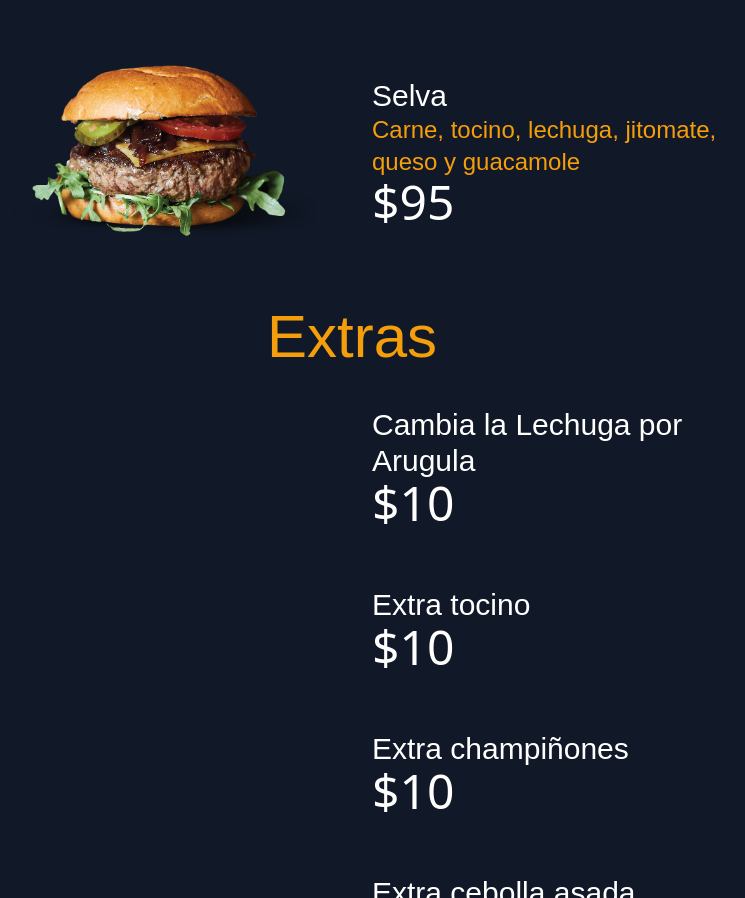
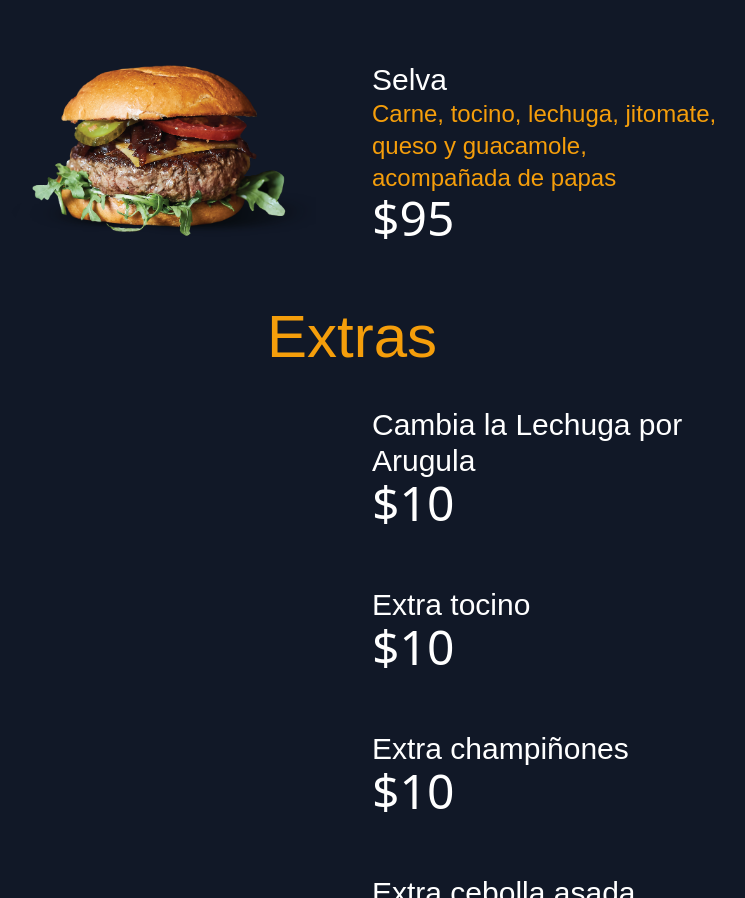
Before and after one commit to lerak/senorburger, a Gatsby site: page /menu in a window 1280 px wide. Shown: the part 2290-3188 px from the top of the page, without its empty margins (288-1033 px from the left). Built offline with nearby package versions, Linux system fonts and the light colour scheme; Gatsby itself is replaced by a stand-in of ours; a web font is replaced by a local one.

```diff
--- a/src/pages/menu.js
+++ b/src/pages/menu.js
@@ -24,7 +24,7 @@
           <Card image={burger} title="Ocean Burger" description="Carne, tocino, lechuga, jitomate, cebolla asada y queso azul, acompañada de papas" price="100"/>
           <Card image={burger} title="De La Casa" description="Carne, tocino, lechuga, jitomate, queso, champiñones y piña, acompañada de papas" price="95"/>
           <Card image={burger} title="Nohoch" description="Doble carne ,tocino, lechuga, jitomate, queso y cebolla asada, acompañada de papas" price="110" />
-          <Card image={burger} title="Selva" description="Carne, tocino, lechuga, jitomate, queso y guacamole" price="95" />
+          <Card image={burger} title="Selva" description="Carne, tocino, lechuga, jitomate, queso y guacamole, acompañada de papas" price="95" />
           <div>
           <h1 className="font-SyneMono text-5xl md:text-6xl text-center text-yellow-500">Extras</h1>
         </div>
```
